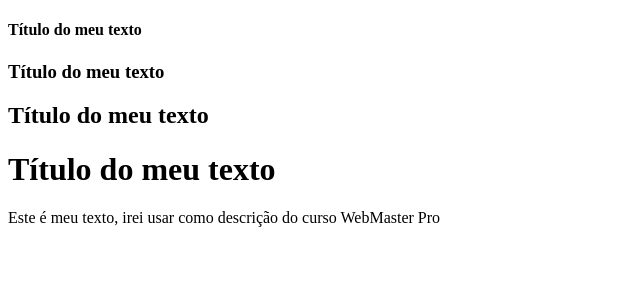
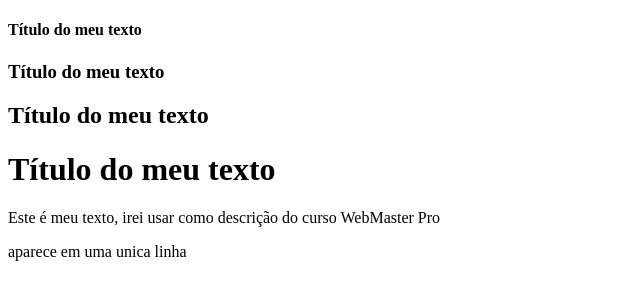
Before and after one commit to Saaidzy/Curso-WebMaster, a plain HTML site: page Aula 3/index.html in a window 1280 px wide. Shown: the whole page, without its empty margins (0-640 px from the left). Drawn offline with Linux system fonts and the light colour scheme.

Commit message:
teste de span

```diff
--- a/Aula 3/index.html
+++ b/Aula 3/index.html
@@ -11,5 +11,6 @@
                 <h1>Título do meu texto</h1>
 
                 <p> Este é meu texto, irei usar como descrição do curso WebMaster Pro</p>
+                <span> aparece em uma unica linha </span>
         </body>
 </html>
```
